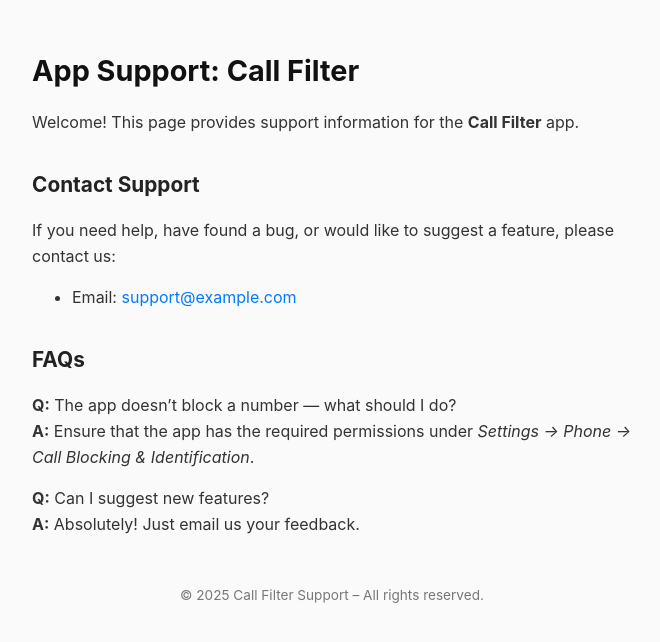
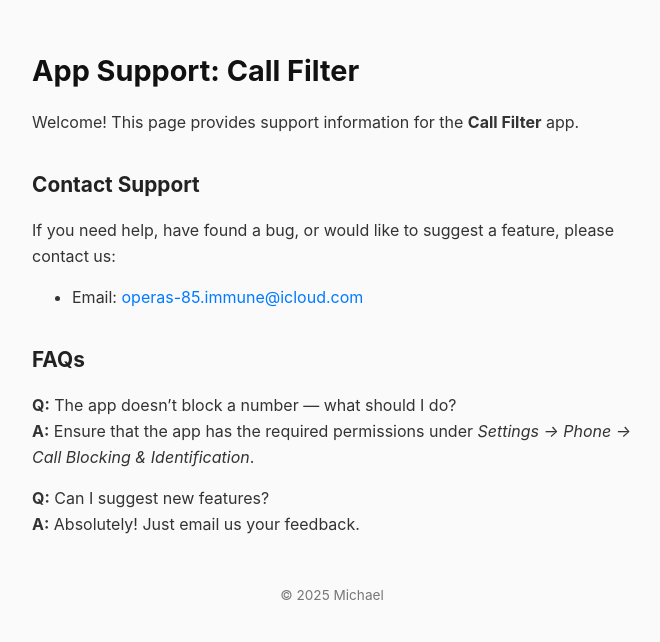
Before and after one commit to schumacher-m/xcode-call-filter-docs, a plain HTML site: page index.html in a window 1280 px wide. Shown: the whole page, without its empty margins (308-968 px from the left). Drawn offline with Linux system fonts and the light colour scheme.

Commit message:
Update index.html

```diff
--- a/index.html
+++ b/index.html
@@ -50,7 +50,7 @@
     If you need help, have found a bug, or would like to suggest a feature, please contact us:
   </p>
   <ul>
-    <li>Email: <a href="mailto:support@example.com">support@example.com</a></li>
+    <li>Email: <a href="mailto:operas-85.immune@icloud.com">operas-85.immune@icloud.com</a></li>
   </ul>
 
   <h2>FAQs</h2>
@@ -65,7 +65,7 @@
   </p>
 
   <footer>
-    &copy; 2025 Call Filter Support – All rights reserved.
+    &copy; 2025 Michael
   </footer>
 </body>
 </html>
```
